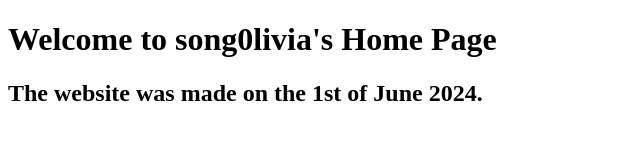
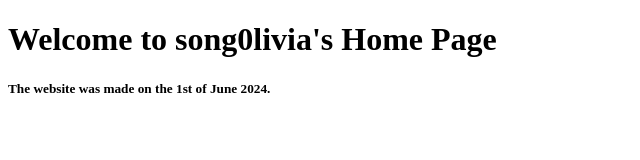
Before and after one commit to nian3n/home, a plain HTML site: page index.html in a window 1280 px wide. Shown: the whole page, without its empty margins (0-640 px from the left). Drawn offline with Linux system fonts and the light colour scheme.

Commit message:
Add index.html

```diff
--- a/index.html
+++ b/index.html
@@ -7,6 +7,6 @@
 </head>
 <body>
     <h1>Welcome to song0livia's Home Page</h1>
-    <h2>The website was made on the 1st of June 2024.</h2>
+    <h5>The website was made on the 1st of June 2024.</h5>
 </body>
 </html>
```
